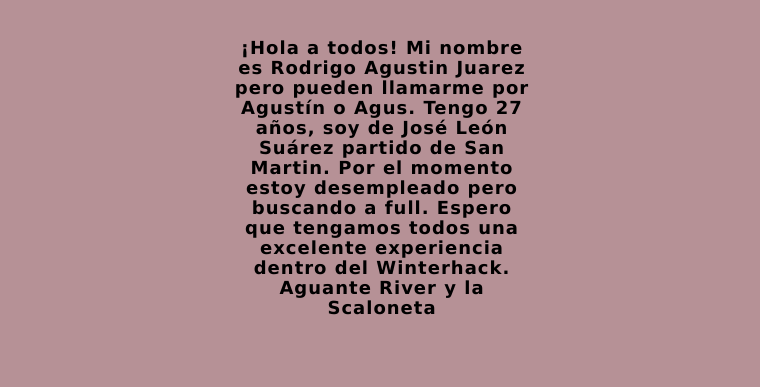
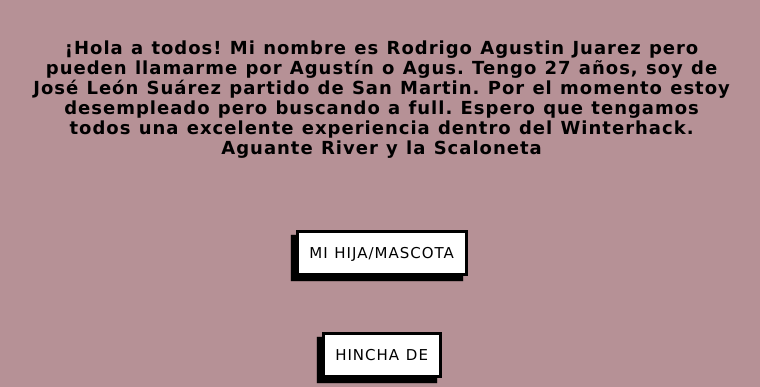
Before and after one commit to IllyaAJ/IllyaAJ.github.io, a plain HTML site: page index.html in a window 1280 px wide. Shown: the part 410-797 px from the top of the page, without its empty margins (258-1018 px from the left). Drawn offline with Linux system fonts and the light colour scheme.

Commit message:
PRIMER RETO

```diff
--- a/style.css
+++ b/style.css
@@ -1,9 +1,10 @@
 body{
-    -webkit-text-size-adjust: 20%;
+    -webkit-text-size-adjust: 80%;
 background-color: #B69196;
 text-align: center;
 margin: 0;
 }
+
 a {text-decoration: none;}
 h3{
     padding: 0px 5px 0px 5px;
@@ -31,7 +32,7 @@ body p {
     text-align: justify;
     text-align: center;
     display: inline-block;
-    max-width: 300px;
+    max-width: 700px;
 }
 footer h4{
     text-align: left;
```
